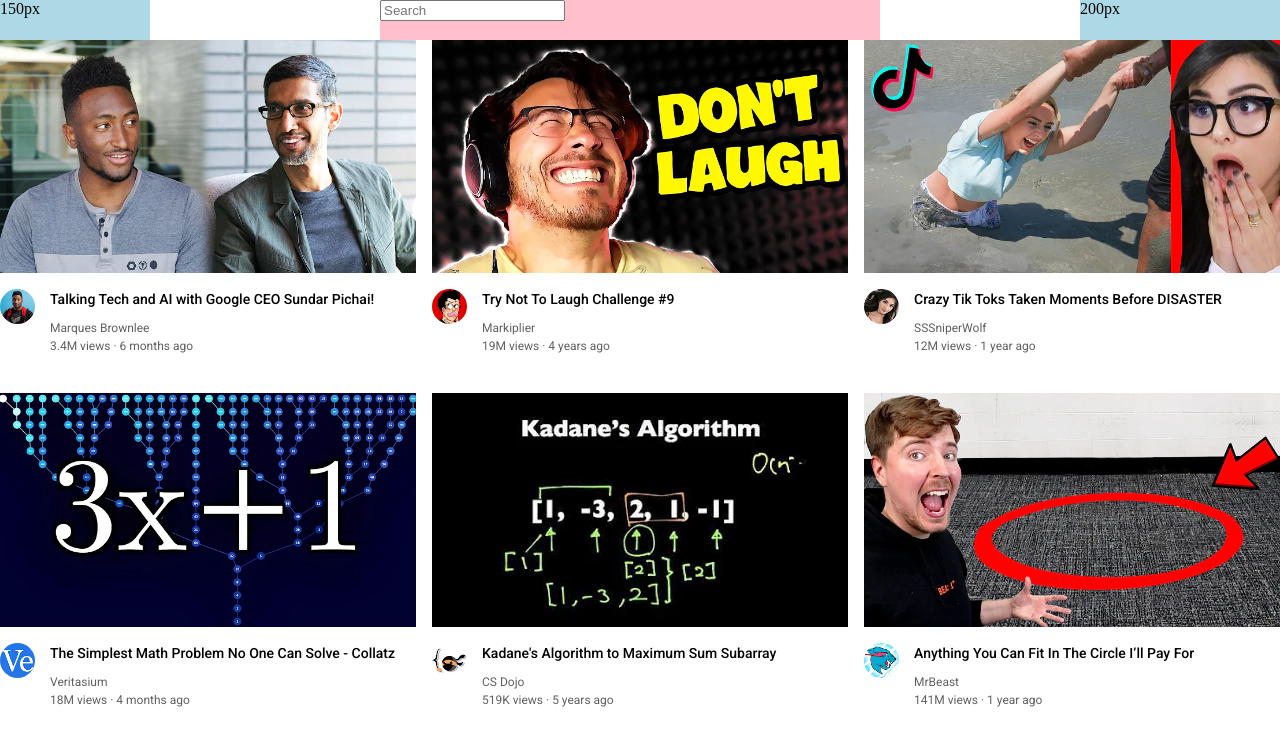
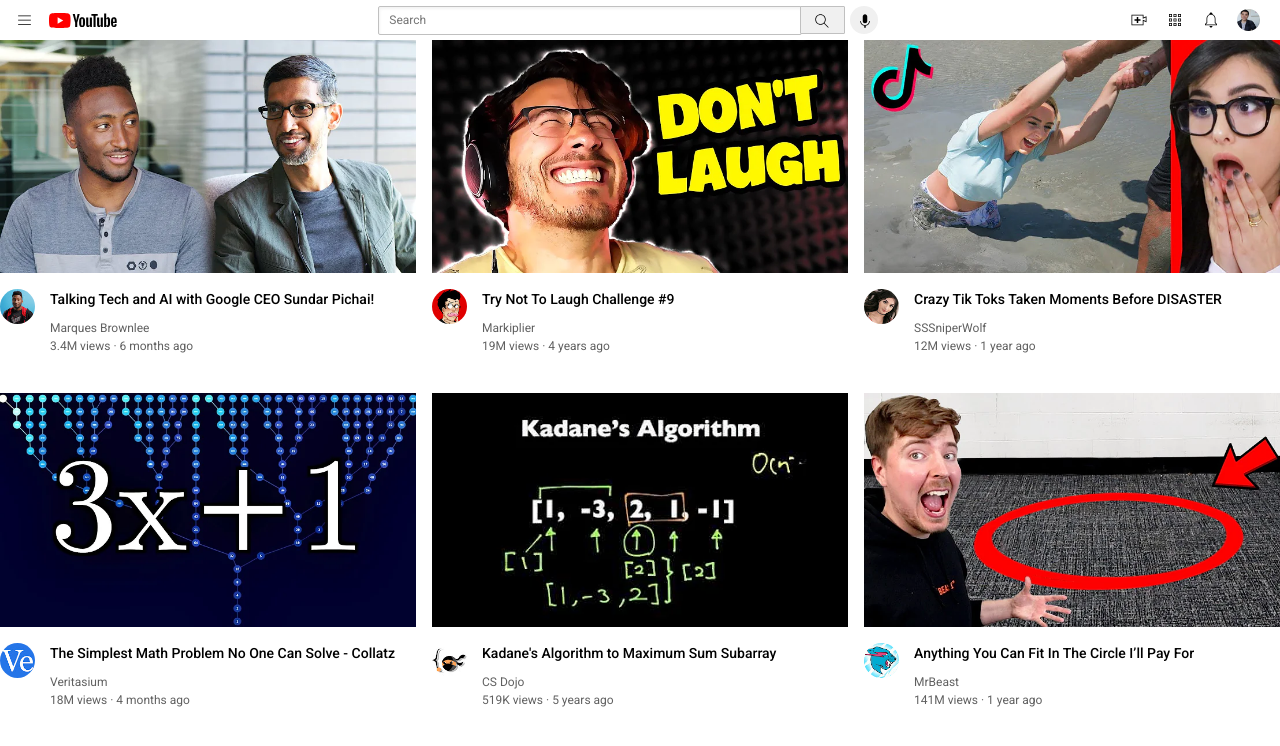
Before and after one commit to pranavpaul2006/youtube-clone, a plain HTML site: page index.html in a window 1280 px wide. Drawn offline with Linux system fonts and the light colour scheme.

Commit message:
The nav bar is been updated

```diff
--- a/index.html
+++ b/index.html
@@ -15,11 +15,21 @@
 </head>
 <body>
     <div class="header">
-        <div class="left_section">150px</div>
+        <div class="left_section">
+            <img class="hamburger-menu" src="nav-icons/hamburger-menu.svg">
+            <img  class="youtube-logo" src="nav-icons/youtube-logo.svg">
+        </div>
         <div class="middle_section">
-            <input class="search-bar"  type="text" placeholder="Search">
+                <input class="search-bar"  type="text" placeholder="Search">
+                <button class="search-button"><img class="search-icon" src="nav-icons/search.svg"></button>
+                <button class="voice-button"><img class="voice-icon" src="nav-icons/voice-search-icon.svg"></button>
         </div>
-        <div class="right_section">200px</div>
+        <div class="right_section">
+            <img class="upload" src="nav-icons/upload.svg">
+            <img class="apps" src="nav-icons/youtube-apps.svg">
+            <img class="notification" src="nav-icons/notifications.svg">
+            <img class="my-channel" src="channel-picture/my-channel.jpeg">
+        </div>
     </div>
     <div class="video-grid">
         <div class="video-preview">
--- a/styles/header.css
+++ b/styles/header.css
@@ -5,19 +5,94 @@
     justify-content: space-between;
 }
 .left_section{
-    background-color: lightblue;
-    width: 150px;
+    display: flex;
+    align-items: center;
+}
+.hamburger-menu{
+    height: 17px;
+    margin-left: 16px;
+    margin-right: 16px;
+}
+
+.youtube-logo{
+    height: 15px;
 }
 
 .middle_section{
-    background-color: pink;
     flex: 1;
     max-width: 500px;
-    margin-left: 60px;
-    margin-right: 30px;
+    margin-left: 70px;
+    display: flex;
+    align-items: center;
+}
+
+
+.search-bar{
+    flex: 1;
+    height: 25px;
+    font-size: 12px;
+    border: 1px solid rgb(192 192, 192);
+    border-radius: 2px;
+    padding-left: 10px;
+    box-shadow: inset 1px 2px 3px rgba(0, 0, 0, 0.05) ;
+    width: 0;
+
+}
+.search-bar::placeholder{
+    font-family: Roboto ,Arial;
+    font-size: 12px;
+}
+
+.search-button{
+    height: 28.5px;
+    width: 45px;
+    background-color: rgb(240,240,240);
+    border: 1px solid rgb(192 192, 192);
+    margin-left: -2px;
+    border-radius: 1px;
+}
+
+.search-icon{
+    height: 18px;
+    width: 30px;
+    margin-top: 4px;
+}
+
+.voice-button{
+    height: 28.5px;
+    width: 28.5px;
+    background-color: rgb(240,240,240);
+    border-radius: 50px;
+    border: none;
+    margin-left: 5px;
+}
+
+.voice-icon{
+    height: 18px;
+    margin-top: 4px;
+    margin-right: 10px;
 }
 
 .right_section{
-    background-color: lightblue;
-    width: 200px;
+    width: 130px;
+    display: flex;
+    justify-content: space-between;
+    align-items: center;
+    margin-left: 60px;
+    margin-right: 20px;
+    flex-shrink: 0;
 }
+
+.upload{
+    height: 18px;
+}
+
+.notification{
+    height: 18px;
+}
+.apps{
+    height: 18px;
+}
+.my-channel{
+    width: 22.5px;
+}
```
Also changed, not shown: channel-picture/my-channel.jpeg (added), nav-icons/hamburger-menu.svg (added), nav-icons/notifications.svg (added), nav-icons/search.svg (added), nav-icons/upload.svg (added), nav-icons/voice-search-icon.svg (added), nav-icons/youtube-apps.svg (added), nav-icons/youtube-logo.svg (added).
